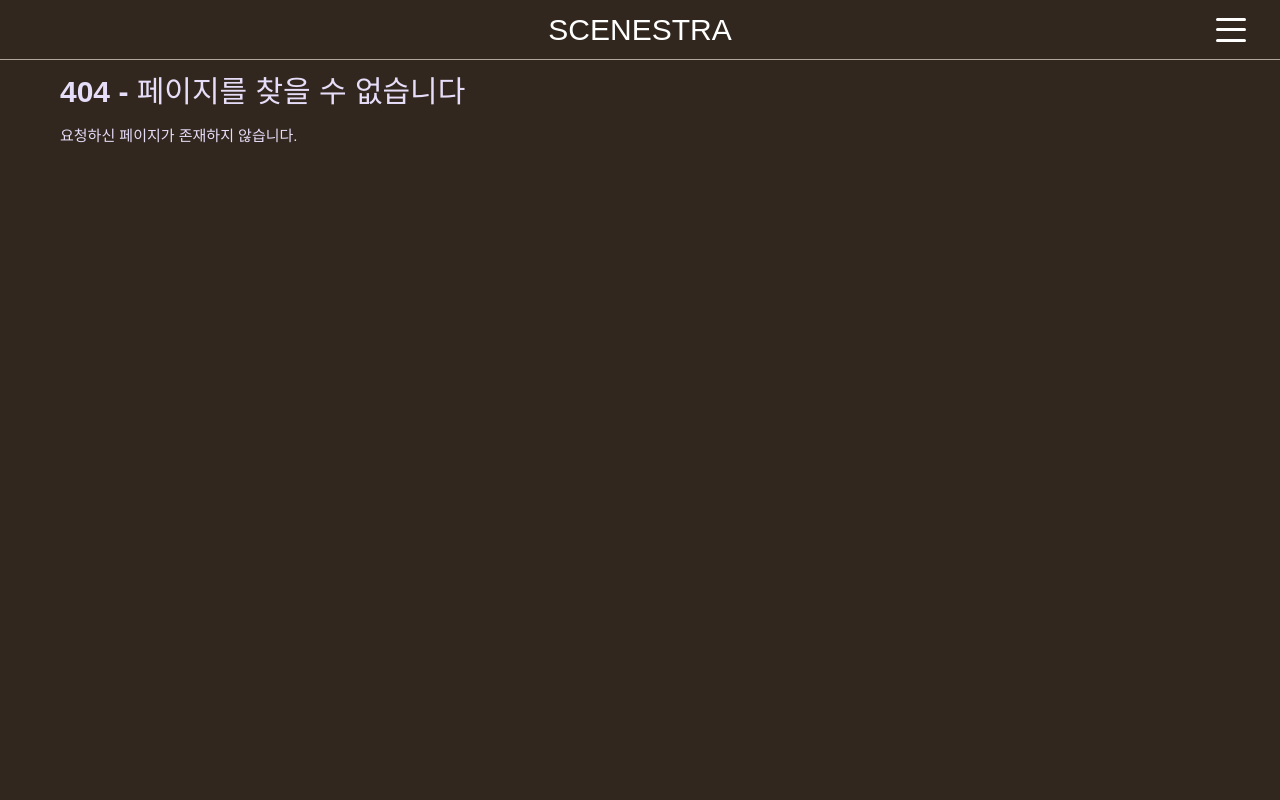
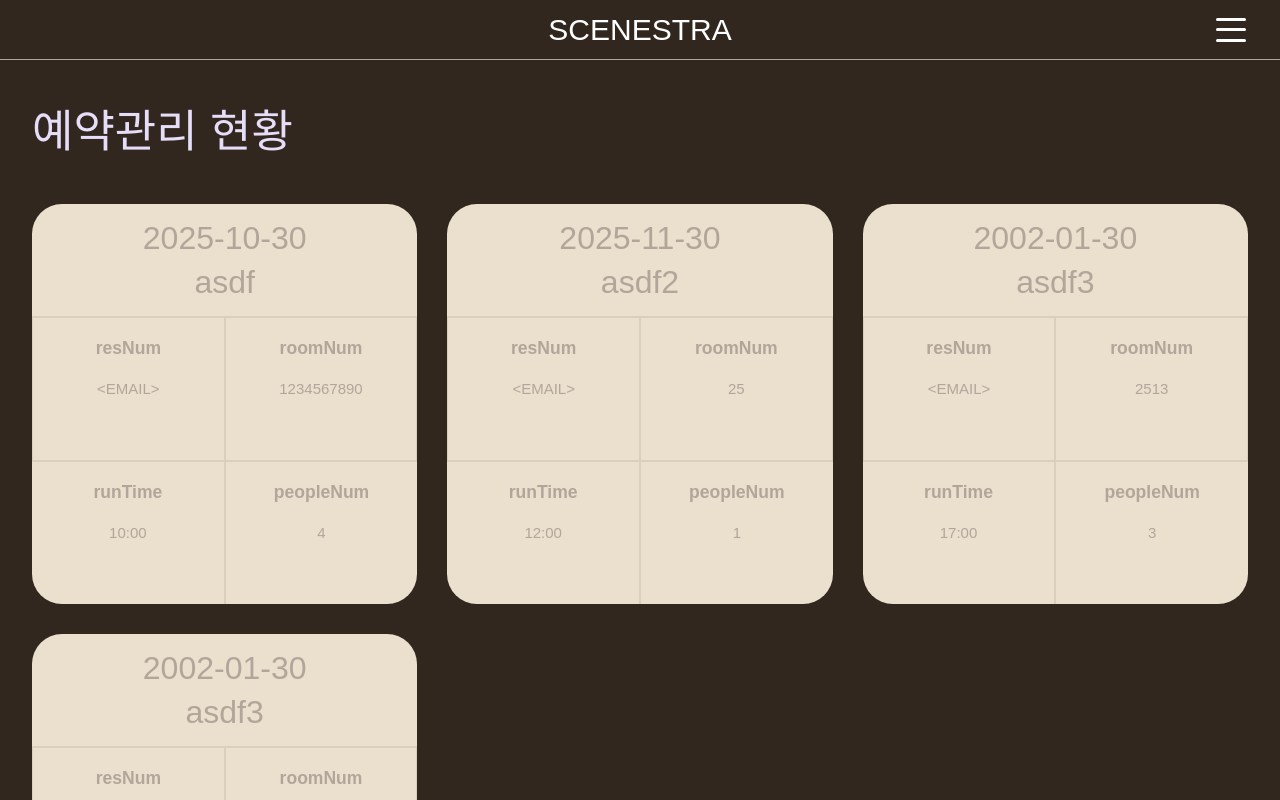
Before and after one commit to TEAM-BugSquashers/scenestra-frontend, a React (Vite) app: page /admin in a window 1280 px wide. Before the commit this address had no page. Shown: the top 800 px of the page. Built offline with nearby package versions, Linux system fonts and the light colour scheme; a web font is replaced by a local one.

Commit message:
feat: 관리자 페에지 transition만 추가하면 됨 #11

```diff
--- a/src/App.jsx
+++ b/src/App.jsx
@@ -11,12 +11,14 @@ import NotFound from './pages/NotFound/NotFound.jsx';
 import ForYou from "./pages/forYou/ForYou.jsx";
 import Login from "./pages/login/Login.jsx";
 import UserRegistration from "./pages/userRegistration/UserRegistration.jsx";
+import Admin from "./pages/admin/Admin.jsx";
 
 function App() {
   const [isMenuOpen, setIsMenuOpen] = useState(false);
 
   const toggleMenu = () => {
     setIsMenuOpen(prevState => !prevState);
+    console.log("isMenuOpen");
   };
 
   return (
@@ -36,6 +38,7 @@ function App() {
           <Route path="/login" element={<Login />} />
           <Route path="/join" element={<UserRegistration />} />
           <Route path="*" element={<NotFound />} />
+          <Route path="/admin" element={<Admin />} />
         </Routes>
       </main>
 
--- a/src/index.css
+++ b/src/index.css
@@ -1,5 +1,6 @@
 @import url("https://cdn.jsdelivr.net/gh/orioncactus/pretendard@v1.3.9/dist/web/variable/pretendardvariable-dynamic-subset.min.css");
 @import url('https://fonts.googleapis.com/css2?family=Belleza&display=swap');
+
 * {
   box-sizing: border-box;
 }
@@ -21,8 +22,6 @@ body {
   margin: 0;
   color: #e6ddf9;
 }
-
-
 
 /*==============================================================================*/
 .bBg{ background-color: #32271e }
--- /dev/null
+++ b/src/pages/admin/Admin.jsx
@@ -0,0 +1,76 @@
+import classes from './Admin.module.css';
+
+
+function Admin() {
+    const customerInfo=[
+        {
+            date:"2025-10-30",
+            name:"asdf",
+            resNum:"<EMAIL>",
+            roomNum:"1234567890",
+            runTime:"10:00",
+            peopleNum: "4",
+        },
+        {
+            date:"2025-11-30",
+            name:"asdf2",
+            resNum:"<EMAIL>",
+            roomNum:"25",
+            runTime:"12:00",
+            peopleNum: "1",
+        },
+        {
+            date:"2002-01-30",
+            name:"asdf3",
+            resNum:"<EMAIL>",
+            roomNum:"2513",
+            runTime:"17:00",
+            peopleNum: "3",
+        },
+        {
+            date:"2002-01-30",
+            name:"asdf3",
+            resNum:"<EMAIL>",
+            roomNum:"2513",
+            runTime:"17:00",
+            peopleNum: "3",
+        }]
+    return (
+        <>
+            <div className={classes.wrap}>
+                <h1 className={classes.header}>예약관리 현황</h1>
+                <div className={classes.gridContainer}>
+                    {customerInfo.map((info, index) => (
+                        <section key={index} className={classes.section}>
+                            <article className={classes.article}>
+                                <div className={classes.title}>
+                                    <div>{info.date}</div>
+                                    <div>{info.name}</div>
+                                </div>
+
+                                <div className={classes.resNum}>
+                                    <h3>resNum</h3>
+                                    <p>{info.resNum}</p>
+                                </div>
+                                <div className={classes.roomNum}>
+                                    <h3>roomNum</h3>
+                                    <p>{info.roomNum}</p>
+                                </div>
+
+                                <div className={classes.runTime}>
+                                    <h3>runTime</h3>
+                                    <p>{info.runTime}</p>
+                                </div>
+                                <div className={classes.peopleNum}>
+                                    <h3>peopleNum</h3>
+                                    <p>{info.peopleNum}</p>
+                                </div>
+                            </article>
+                        </section>
+                    ))}
+                </div>
+            </div>
+        </>
+    );
+}
+export default Admin;
--- /dev/null
+++ b/src/pages/admin/Admin.module.css
@@ -0,0 +1,71 @@
+.wrap{
+    width: 100%;
+    padding: 60px 2.5vw 0;
+}
+
+.header{
+    margin-top: 60px;
+    font-size: 45px;
+}
+
+.gridContainer{
+    display: grid;
+    grid-template-columns: 1fr 1fr 1fr;
+    grid-column-gap: 30px;
+}
+
+.article{
+    height: 400px;
+    background-color: #ebdfce;
+    border-radius: 30px;
+    margin-top: 30px;
+    display: grid;
+    grid-template-columns: 1fr 1fr;
+    grid-template-areas:
+    "title title"
+    "resNum roomNum"
+    "runTime peopleNum ";
+}
+
+.title {
+    grid-area: title;
+    text-align: center;
+    color: #b2a69b;
+
+    display: flex;
+    justify-content: center;
+    flex-direction: column;
+
+    gap: 20px;
+    font-size: 2rem;
+    border-bottom: 1px solid rgba(178, 166, 155, 0.3);
+}
+
+.resNum {
+    grid-area: resNum;
+    text-align: center;
+    color: #b2a69b;
+    border: 1px solid rgba(178, 166, 155, 0.3);
+}
+.roomNum {
+    grid-area: roomNum;
+    text-align: center;
+    color: #b2a69b;
+    border: 1px solid rgba(178, 166, 155, 0.3);
+}
+
+.runTime {
+    grid-area: runTime;
+    text-align: center;
+    color: #b2a69b;
+    border-top: 1px solid rgba(178, 166, 155, 0.3);
+    border-right: 1px solid rgba(178, 166, 155, 0.3);
+}
+
+.peopleNum {
+    grid-area: peopleNum;
+    text-align: center;
+    color: #b2a69b;
+    border-top: 1px solid rgba(178, 166, 155, 0.3);
+    border-left: 1px solid rgba(178, 166, 155, 0.3);
+}
--- a/src/pages/components/header/Header.jsx
+++ b/src/pages/components/header/Header.jsx
@@ -1,11 +1,17 @@
 
 import classes from './Header.module.css';
+import {useNavigate} from "react-router-dom";
+
+
 
 function Header({ toggleMenu, isMenuOpen }) {
+
+    const navi = useNavigate();
+
   return (
     <header className={classes.header}>
       <div className={classes.logo}>
-        <a href="#" className={classes.a}>SCENESTRA</a>
+        <a onClick={()=>navi("/")} className={classes.a}>SCENESTRA</a>
       </div>
       <button
         className={`${classes.hamburgerBtn} ${classes.btn2} ${isMenuOpen ? classes.open : ''}`}
--- a/src/pages/components/header/Header.module.css
+++ b/src/pages/components/header/Header.module.css
@@ -16,6 +16,7 @@
     left: 50%;
     transform: translate(-50%, -50%);
     font-family: 'Belleza', sans-serif;
+    cursor: pointer;
 }
 
 .hamburgerBtn {
--- a/src/pages/components/sidebar/Sidebar.jsx
+++ b/src/pages/components/sidebar/Sidebar.jsx
@@ -1,16 +1,16 @@
 
 import classes from './Sidebar.module.css';
 import {axiosLogout} from "../../api/axios.js";
-import {Navigate, useNavigate} from "react-router-dom";
+import {useNavigate} from "react-router-dom";
 
 function Sidebar({ isOpen, toggleSidebar }) {
-  const navigate = useNavigate();
+  const navi = useNavigate();
 
   const handleLogout = () => {
     axiosLogout().then(res => {
       if (res.status === 200) {
         alert("로그아웃 되었습니다.");
-        navigate("/login")
+        navi("/login")
       }
     }).catch(err => {
       alert(err.message);
@@ -22,9 +22,11 @@ function Sidebar({ isOpen, toggleSidebar }) {
       <div className={`${classes.sidebar} ${isOpen ? classes.open : ''}`}>
         <nav className={classes.nav}>
           <ul>
-            <li><a href="/">My Page</a></li>
+            <li><a onClick={()=> {navi("/");
+              toggleSidebar();}}>My Page</a></li>
             <li><a href="/about">About Us</a></li>
-            <li><a href="/services">Review</a></li>
+            <li><a onClick={()=> {navi("/roomSelect");
+              toggleSidebar();}}>Review</a></li>
           </ul>
           <button className={`${classes.logout} ${classes.btn2}`} onClick={()=>{handleLogout()}}>Logout</button>
         </nav>
--- a/src/pages/components/sidebar/Sidebar.module.css
+++ b/src/pages/components/sidebar/Sidebar.module.css
@@ -25,6 +25,7 @@
   margin-bottom: 15px;
   color: #fff;
   font-family: 'Belleza', sans-serif;
+  cursor: pointer;
 }
 
 .nav a {
--- a/src/pages/review/Review.jsx
+++ b/src/pages/review/Review.jsx
@@ -122,7 +122,7 @@ function Review(){
                     <div></div>
                 </div>
 
-                <section>
+                <section className={classes.section}>
                     <figure className={classes.roomImg}></figure>
                     <figcaption className={classes["imgDescription"]}>
                         여기에 상영관 설명이 들어가요<br></br>
@@ -204,7 +204,7 @@ function Review(){
                     {/*    </svg>*/}
                     {/*</div>*/}
                 </div>
-                <footer></footer>
+                <footer className={classes.footer}></footer>
             </div>
 
             {pan && selectedPost && (
--- a/src/pages/review/Review.module.css
+++ b/src/pages/review/Review.module.css
@@ -36,7 +36,7 @@
     font-weight: normal;
 }
 
-section{
+.section{
     margin-top: 30px;
     display: flex;
     gap: 30px;
@@ -236,3 +236,9 @@ section{
 .postActions button:hover {
     background-color: #555;
 }
+
+
+.footer{
+    width: 100%;
+    height: 300px;
+}
--- a/src/pages/reviewSelect/ReviewSelect.jsx
+++ b/src/pages/reviewSelect/ReviewSelect.jsx
@@ -1,7 +1,8 @@
 import classes from './ReviewSelect.module.css'
+import {useNavigate} from "react-router-dom";
 
 function ReviewSelect(){
-
+    const navi = useNavigate();
     return(
         <>
             <div className={classes.wrap}>
@@ -13,28 +14,28 @@ function ReviewSelect(){
                 </div>
 
                 <div className={classes.nav}>
-                    <a href="" className={classes.a}>
+                    <a onClick={()=> navi("/Review")} className={classes.a}>
                         {/* <img src="" alt="A관" /> */}
                         <div>
                             <div></div>
                             <span>상영관이름</span>
                         </div>
                     </a>
-                    <a href="" className={classes.a}>
+                    <a onClick={()=> navi("/Review")} className={classes.a}>
                         {/* <img src="" alt="B관" /> */}
                         <div>
                             <div></div>
                             <span>상영관이름</span>
                         </div>
                     </a>
-                    <a href="" className={classes.a}>
+                    <a onClick={()=> navi("/Review")} className={classes.a}>
                         {/* <img src="" alt="C관" /> */}
                         <div>
                             <div></div>
                             <span>상영관이름</span>
                         </div>
                     </a>
-                    <a href="" className={classes.a}>
+                    <a onClick={()=> navi("/Review")} className={classes.a}>
                         {/* <img src="" alt="D관" /> */}
                         <div>
                             <div></div>
```
